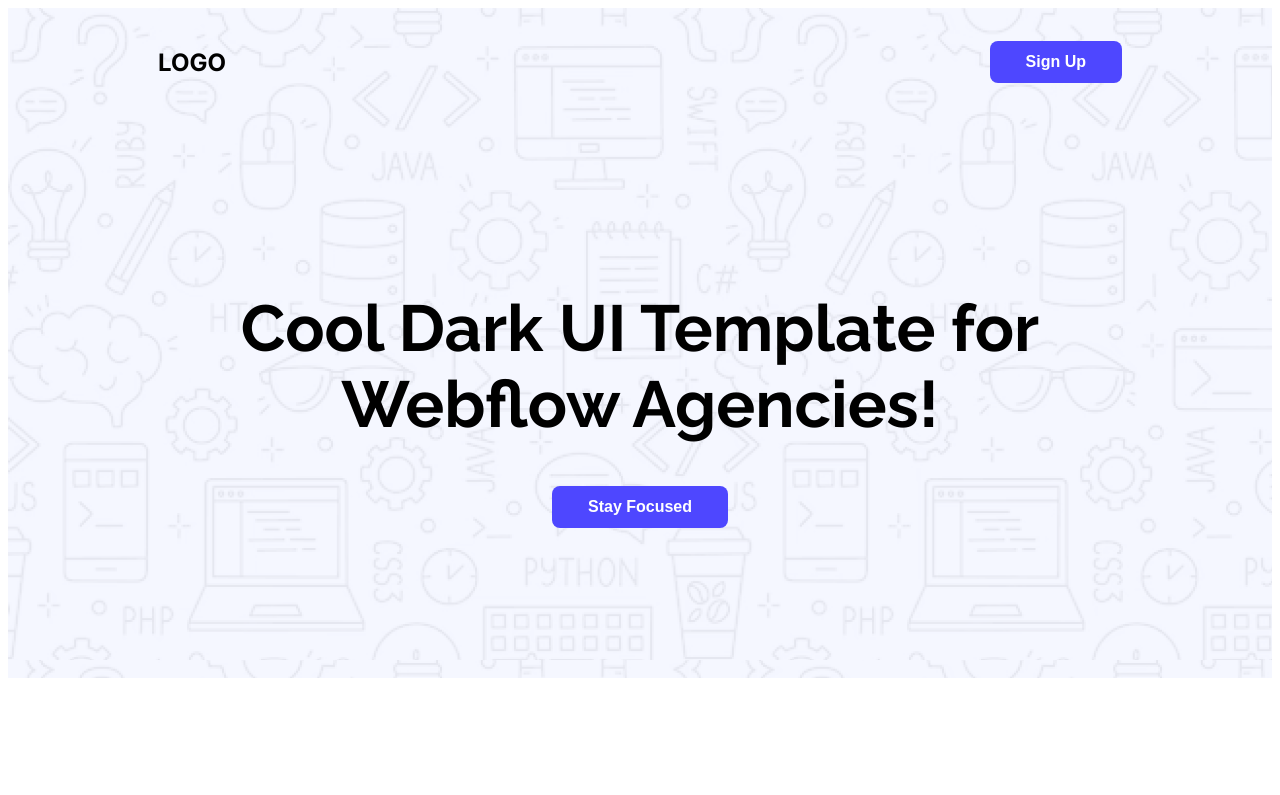
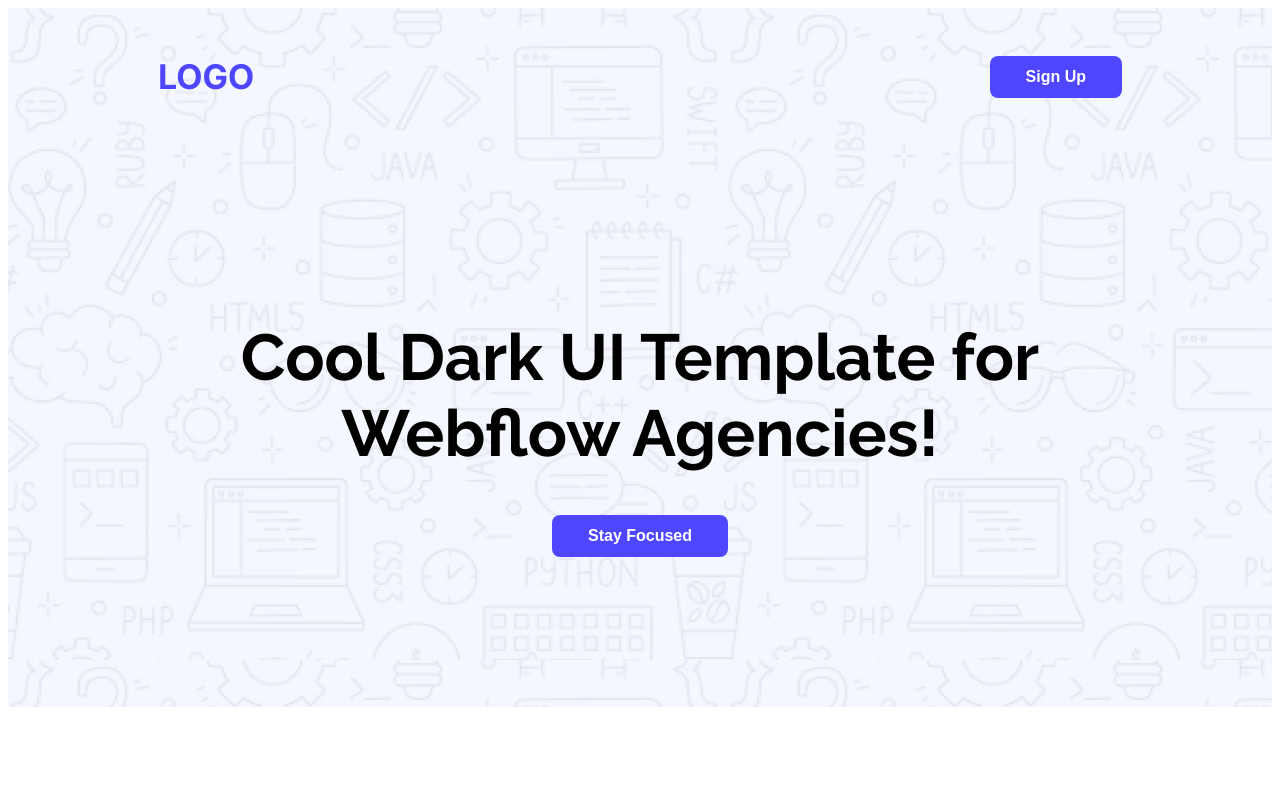
Before and after one commit to akashchy23/akash-ph-a01, a plain HTML site: page index.html in a window 1280 px wide. Shown: the top 795 px of the page. Drawn offline with Linux system fonts and the light colour scheme.

Commit message:
did work on navbar alignment and text color

```diff
--- a/style.css/project.css
+++ b/style.css/project.css
@@ -38,6 +38,11 @@ header{
     padding-top: 20px;
     margin-left: 150px;
     margin-right: 150px;
+}
+nav h2{
+    color: #4E47FF;
+    font-size: 34px;
+    font-weight: bold;
 }
 .header-container{
     text-align: center;
@@ -118,5 +123,6 @@ main{
     margin-top: 1px;
     color: #00000082;
     padding-bottom: 50px;
+    margin-left: 5px;
 
 }
```
